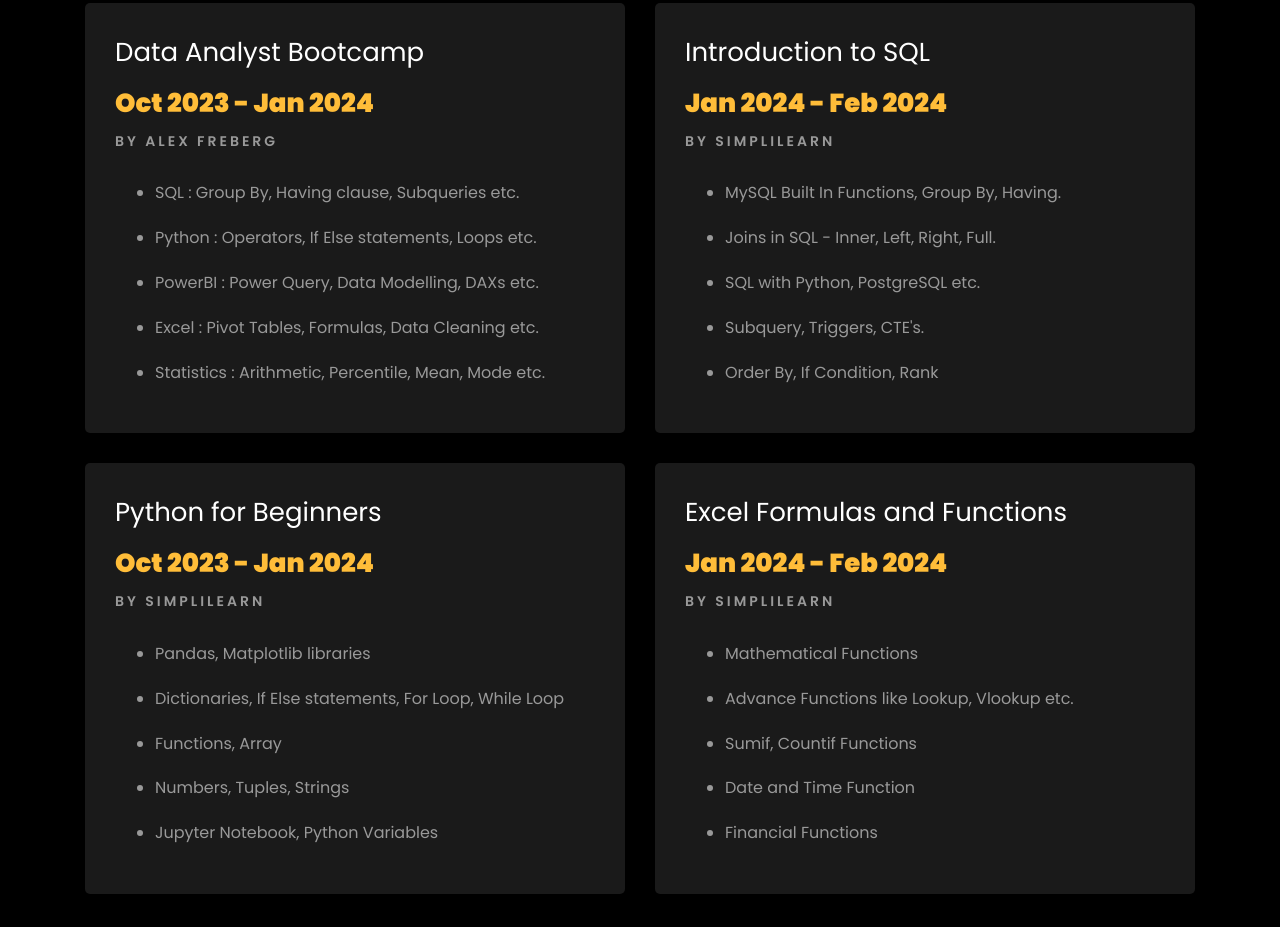
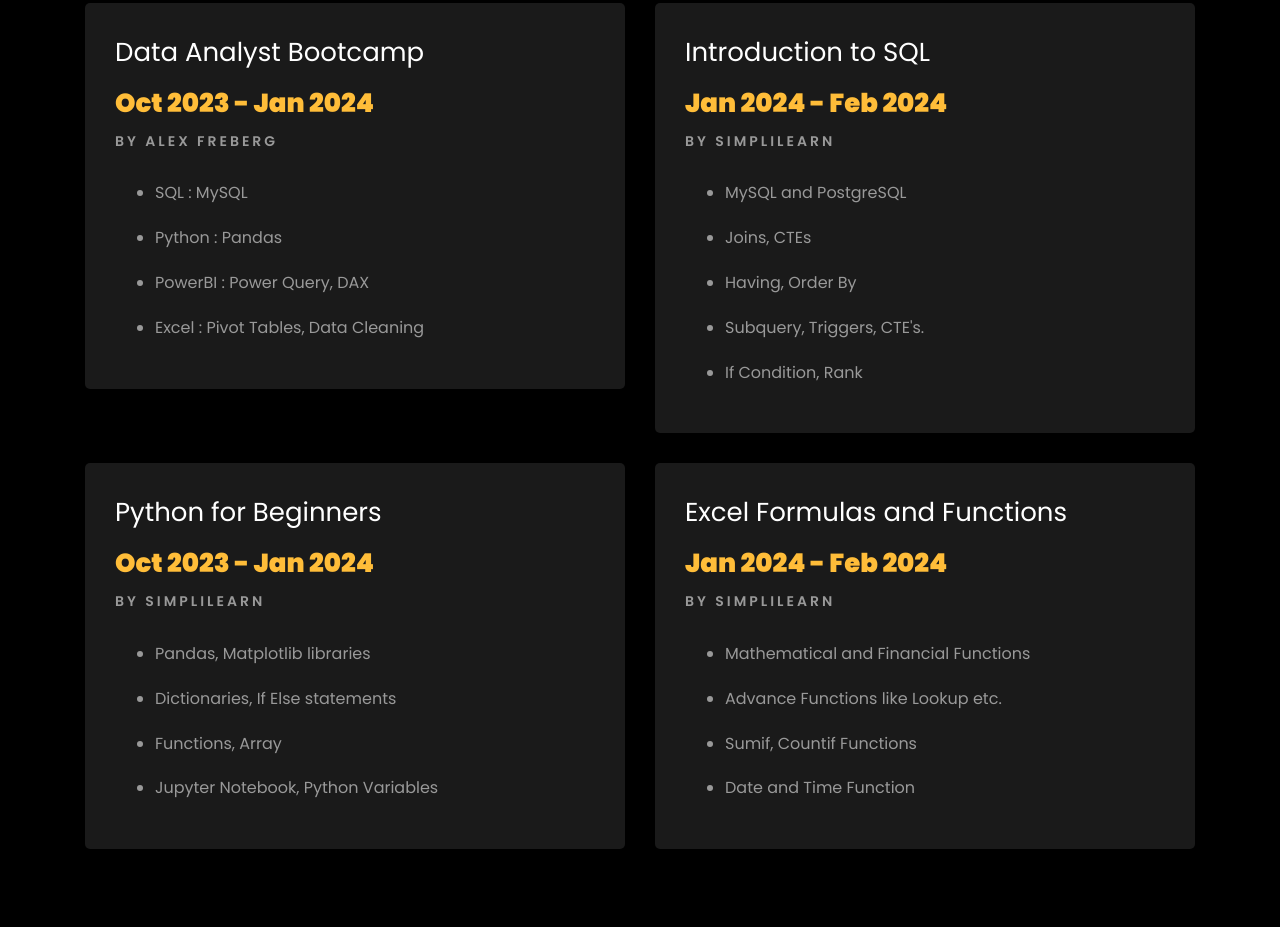
Before and after one commit to Pawan-Paul/Pawan-Paul.github.io, a plain HTML site: page index.html in a window 1280 px wide. Shown: the part 2084-3011 px from the top of the page. Drawn offline with Linux system fonts and the light colour scheme; files whose address does not match are found by name.

Commit message:
Update index.html

```diff
--- a/index.html
+++ b/index.html
@@ -330,15 +330,14 @@
 						<span class="position">By Alex Freberg</span>
 						<p class="mt-4">
 							<ul>
-								<li>SQL : Group By, Having clause, Subqueries etc.</li>
+								<li>SQL : MySQL</li>
 								<p></p>
-								<li>Python : Operators, If Else statements, Loops etc.</li>
+								<li>Python : Pandas</li>
 								<p></p>
-								<li>PowerBI : Power Query, Data Modelling, DAXs etc.</li>
+								<li>PowerBI : Power Query, DAX</li>
 								<p></p>
-								<li>Excel : Pivot Tables, Formulas, Data Cleaning etc.</li>
+								<li>Excel : Pivot Tables, Data Cleaning</li>
 								<p></p>
-								<li>Statistics : Arithmetic, Percentile, Mean, Mode etc.</li>
 							</ul>
 						</p>
 					</div>
@@ -353,15 +352,15 @@
 						<span class="position">BY SIMPLILEARN</span>
 						<p class="mt-4">
 							<ul>
-								<li>MySQL Built In Functions, Group By, Having.</li>
+								<li>MySQL and PostgreSQL</li>
 								<p></p>
-								<li>Joins in SQL - Inner, Left, Right, Full.</li>
+								<li>Joins, CTEs</li>
 								<p></p>
-								<li>SQL with Python, PostgreSQL etc.</li>
+								<li>Having, Order By </li>
 								<p></p>
 								<li>Subquery, Triggers, CTE's.</li>
 								<p></p>
-								<li>Order By, If Condition, Rank</li>
+								<li>If Condition, Rank</li>
 								<p></p>
 							</ul>
 						</p>
@@ -380,11 +379,9 @@
 							<ul>
 								<li>Pandas, Matplotlib libraries</li>
 								<p></p>
-								<li>Dictionaries, If Else statements, For Loop, While Loop</li>
+								<li>Dictionaries, If Else statements</li>
 								<p></p>
 								<li>Functions, Array</li>
-								<p></p>
-								<li>Numbers, Tuples, Strings</li>
 								<p></p>
 								<li>Jupyter Notebook, Python Variables</li>
 							</ul>
@@ -401,15 +398,13 @@
 						<span class="position">BY SIMPLILEARN</span>
 						<p class="mt-4">
 							<ul>
-								<li>Mathematical Functions</li>
+								<li>Mathematical and Financial Functions</li>
 								<p></p>
-								<li>Advance Functions like Lookup, Vlookup etc.</li>
+								<li>Advance Functions like Lookup etc.</li>
 								<p></p>
 								<li>Sumif, Countif Functions</li>
 								<p></p>
 								<li>Date and Time Function</li>
-								<p></p>
-								<li>Financial Functions</li>
 								<p></p>
 							</ul>
 						</p>
```
